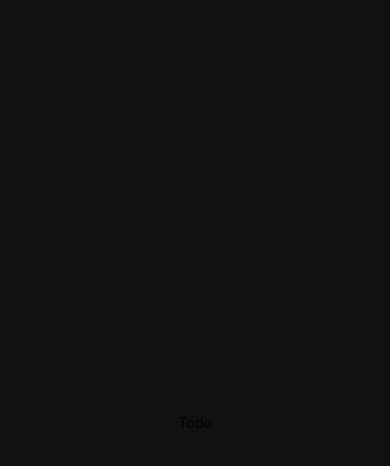
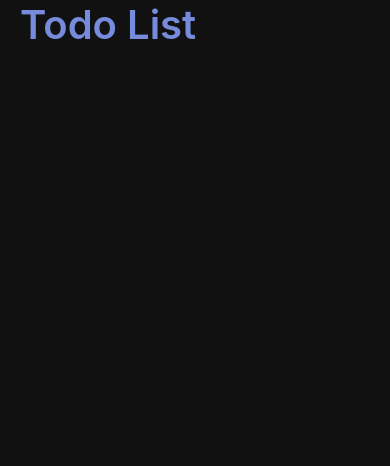
Before and after one commit to fghjjkl32/rn-todo-app, a React Native app: screen / in a window 390 px wide. Shown: the top 466 px of the page. Built offline with nearby package versions, Linux system fonts and the light colour scheme.

Commit message:
add title

```diff
--- a/src/App.js
+++ b/src/App.js
@@ -1,23 +1,33 @@
-import { StatusBar } from 'expo-status-bar';
 import React from 'react';
-import { Text, View } from 'react-native';
+import { StatusBar } from 'react-native';
 import styled, {ThemeProvider} from 'styled-components/native';
 import {theme} from './theme';
 
-const Container = styled.View`
+const Container = styled.SafeAreaView`
   flex:1;
   background-color:${({theme}) => theme.background};
   align-items:center;
-  justify-content:center;
+  justify-content:flex-start;
 `;
 
+const Title = styled.Text`
+font-size: 40px;
+  font-weight: 600;
+  color: ${({ theme }) => theme.main};
+  width: 100%;
+  align-items: flex-end;
+  padding: 0 20px;
+  `;
 
 export default function App() {
   return (
     <ThemeProvider theme={theme}>
       <Container>
-        <Text>Todo</Text>
-        <StatusBar style="auto" />
+        <Title>Todo List</Title>
+        <StatusBar
+          barStyle="light-content"
+          backgroundColor={theme.background}
+        />
       </Container>
     </ThemeProvider>
   );
```
